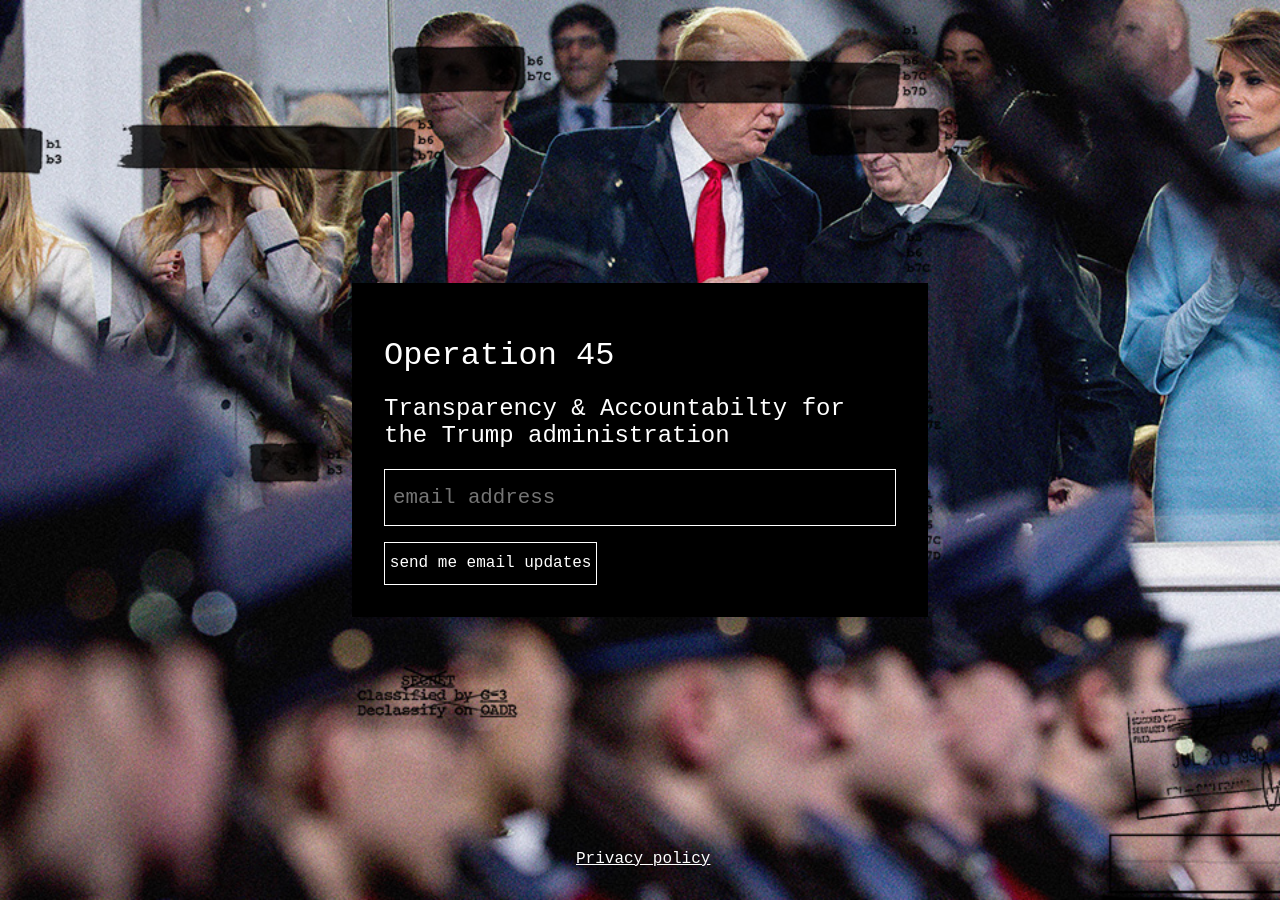
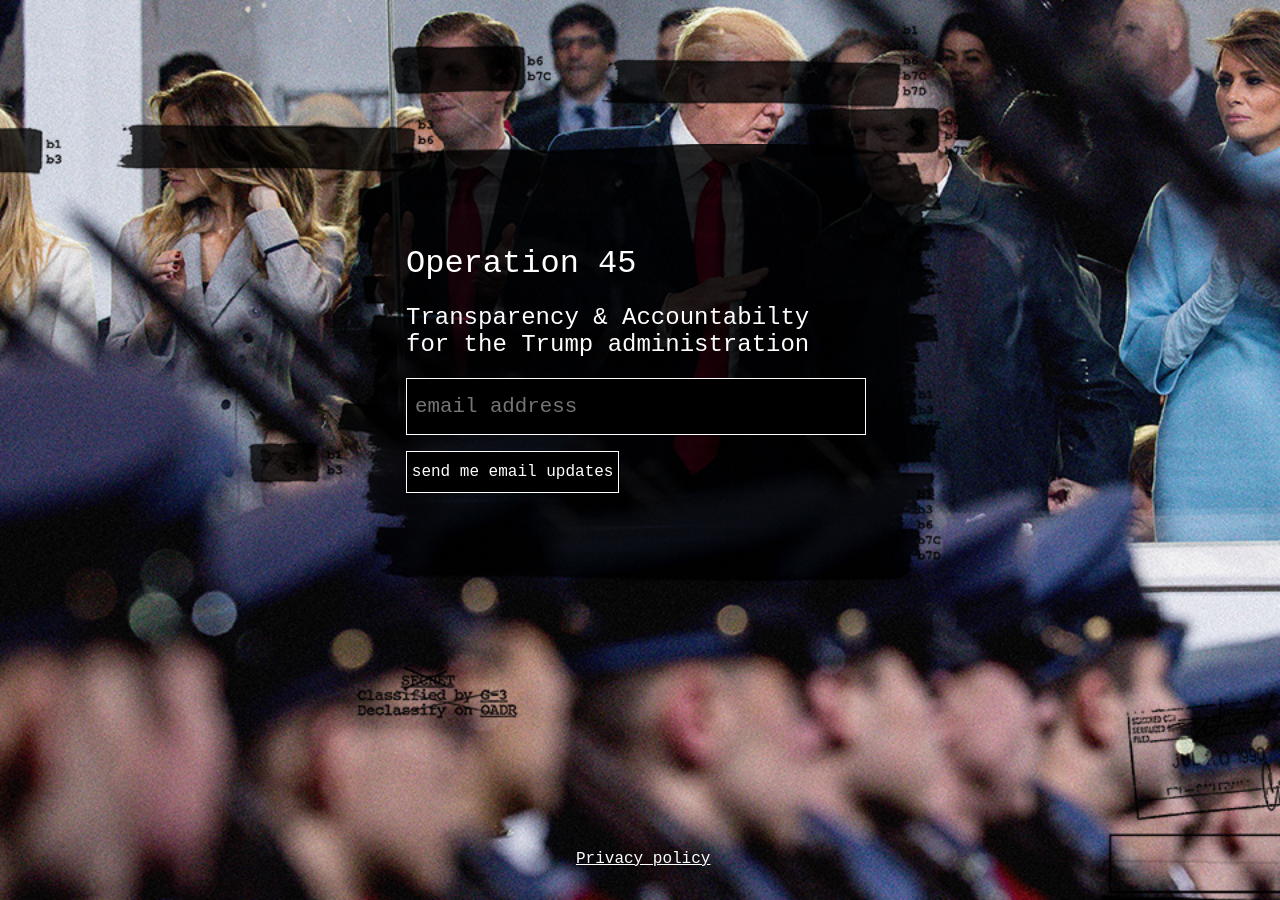
Before and after one commit to Operation45/operationfortyfive.org, a Jekyll site: the page built from index.html, in a window 1280 px wide. Built offline with Jekyll 4.4.1, drawn with Linux system fonts in a browser that asks for light colours.

Commit message:
Use redacted text image

```diff
--- a/_layouts/page.html
+++ b/_layouts/page.html
@@ -9,6 +9,6 @@ layout: default
   }
 </style>
 
-<main>
+<div class='page'>
   {{ content }}
-</main>
+</div>
--- a/_layouts/signup.html
+++ /dev/null
@@ -1,7 +0,0 @@
----
-layout: default
----
-
-<main>
-  {{ content }}
-</main>
--- /dev/null
+++ b/_sass/page.scss
@@ -0,0 +1,8 @@
+.page {
+  background-color: black;
+  color: white;
+  font-size: 1.2rem;
+  margin: 0 auto;
+  padding: 1rem;
+  width: 90%;
+}
--- /dev/null
+++ b/_sass/signup.scss
@@ -0,0 +1,75 @@
+label {
+  display: none;
+}
+
+input[type="email"] {
+  background-color: black;
+  border: 1px solid white;
+  color: white;
+  font-size: 1.3rem;
+  margin-bottom: 1rem;
+  padding: 1rem .5rem;
+  width: 100%;
+}
+
+input[type="submit"] {
+  background-color: black;
+  border: 1px solid white;
+  border-radius: 0;
+  color: white;
+  font-size: 1rem;
+  padding: .7rem .3rem;
+}
+
+input[type="submit"]:hover {
+  background-color: #333;
+  color: lightgrey;
+  cursor: pointer;
+}
+
+a[href$='privacy'] {
+  bottom: 2rem;
+  color: white;
+  position: absolute;
+  left: 45%;
+
+  @media all and (max-width: $breakpoint) {
+    display: block;
+    left: 0;
+    margin-top: 4rem;
+    position: relative;
+    text-align: center;
+  }
+}
+
+.signup {
+  background-image: url($baseurl + "/images/redacted-texbox-bg.png");
+  background-size: 100% auto;
+  background-repeat: no-repeat;
+  background-position: 50% 50%;
+  color: white;
+  height: 441px;
+  margin: 0 auto;
+  margin-top: 9rem;
+  width: 38rem;
+
+  @media all and (max-width: $breakpoint) {
+    background-color: black;
+    height: auto;
+    margin-top: 7rem;
+    padding: 1rem;
+    width: 100%;
+  }
+
+  > div {
+    margin-left: 70px;
+    padding-top: 80px;
+    width: 460px;
+
+    @media all and (max-width: $breakpoint) {
+      margin: 0 auto;
+      padding: 0;
+      width: 80%;
+    }
+  }
+}
--- a/css/main.css
+++ /dev/null
@@ -1,88 +0,0 @@
----
----
-
-* {
-  box-sizing: border-box;
-  font-family: monospace;
-}
-
-html {
-  font-size: 16px;
-  height: 100%;
-}
-
-body {
-  align-items: center;
-  background-image: url({{ '/images/background.jpg' | prepend: site.baseurl }});
-  background-size: cover;
-  background-repeat: no-repeat;
-  background-position: center center;
-  display: flex;
-  font-family: monospace;
-  height: 100%;
-  margin: 0;
-}
-
-main {
-  background-color: black;
-  color: white;
-  margin: 0 auto;
-  padding: 2rem;
-  width: 45%;
-}
-
-@media all and (max-width: 1000px) and (min-width: 501px) {
-  main {
-    width: 60%;
-  }
-}
-
-@media all and (max-width: 500px) {
-  main {
-    width: 90%;
-  }
-}
-
-h1, h2, h3 {
-  font-weight: 100;
-}
-
-#mc_embed_signup {
-  width: 100%;
-}
-
-label {
-  display: none;
-}
-
-input[type="email"] {
-  background-color: transparent;
-  border: 1px solid white;
-  color: white;
-  font-size: 1.3rem;
-  margin-bottom: 1rem;
-  padding: 1rem .5rem;
-  width: 100%;
-}
-
-input[type="submit"] {
-  background-color: black;
-  border: 1px solid white;
-  border-radius: 0;
-  color: white;
-  font-size: 1rem;
-  padding: .7rem .3rem;
-}
-
-input[type="submit"]:hover {
-  background-color: #333;
-  color: lightgrey;
-  cursor: pointer;
-}
-
-a[href$='privacy'] {
-  bottom: 2rem;
-  color: white;
-  position: absolute;
-  left: 45%;
-}
--- /dev/null
+++ b/css/main.scss
@@ -0,0 +1,33 @@
+---
+
+---
+
+$baseurl: "{{ site.baseurl }}";
+$breakpoint: 650px;
+
+* {
+  box-sizing: border-box;
+  font-family: monospace;
+}
+
+html {
+  font-size: 16px;
+  height: 100%;
+}
+
+body {
+  background-color: black;
+  background-image: url($baseurl + "/images/background.jpg");
+  background-position: center center;
+  background-repeat: no-repeat;
+  background-size: cover;
+  font-family: monospace;
+  margin: 0;
+}
+
+h1, h2, h3 {
+  font-weight: 100;
+}
+
+@import 'page';
+@import 'signup';
--- a/index.html
+++ b/index.html
@@ -1,7 +1,9 @@
 ---
-layout: signup
+layout: default
 ---
 
+<div class='signup'>
+  <div>
     <h1>Operation 45</h1>
     <h2>Transparency & Accountabilty for the Trump administration</h2>
     <div id='mc_embed_signup'>
@@ -15,5 +17,7 @@ layout: signup
         </div>
       </form>
     </div>
+  </div>
+</div>
 
 <a href={{ '/privacy' | prepend: site.baseurl }}>Privacy policy</a>
```
Also changed, not shown: images/redacted-texbox-bg.png. Lines whose indentation alone changed are shown as unchanged.
